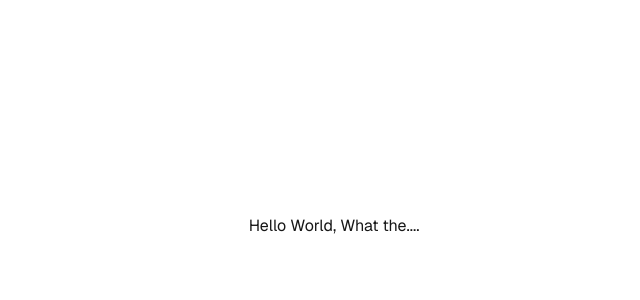
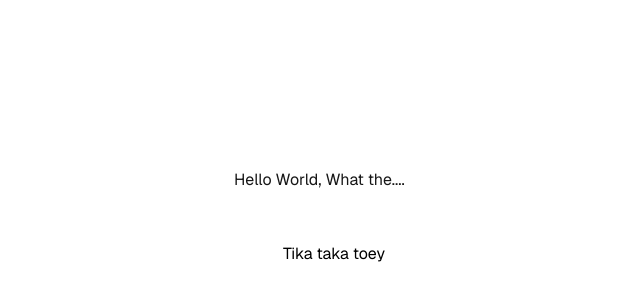
Before and after one commit to CrusaderJohnny/marketfresh, a Next.js app: page / in a window 1280 px wide. Shown: the part 174-474 px from the top of the page, without its empty margins (306-946 px from the left). Built offline with nearby package versions, Linux system fonts and the light colour scheme.

Commit message:
ttt demo

```diff
--- a/app/page.js
+++ b/app/page.js
@@ -1,10 +1,13 @@
-import Image from "next/image";
+"use client"
+import { useRouter } from "next/navigation";
 
 export default function Home() {
+  const router = useRouter();
   return (
     <div className="grid grid-rows-[20px_1fr_20px] items-center justify-items-center min-h-screen p-8 pb-20 gap-16 sm:p-20 font-[family-name:var(--font-geist-sans)]">
       <main className="flex flex-col gap-[32px] row-start-2 items-center sm:items-start">
         <p>Hello World, What the....</p>
+        <button className="w-50 h-15 bg-white text-black" onClick={() => router.push("tiktaktoe")}>Tika taka toey</button>
       </main>
       <footer className="row-start-3 flex gap-[24px] flex-wrap items-center justify-center">
       </footer>
--- /dev/null
+++ b/app/tiktaktoe/page.js
@@ -0,0 +1,7 @@
+import Square from "./square";
+
+export default function Page() {
+    return (
+        <Square/>
+    )
+}
--- /dev/null
+++ b/app/tiktaktoe/square.js
@@ -0,0 +1,5 @@
+export default function Square() {
+    return(
+        <button className="bg-white border border-gray-400 float-left text-2xl font-bold leading-none h-8 mr-px mt-px p-0 text-center w-8">X</button>
+    )
+}
```
